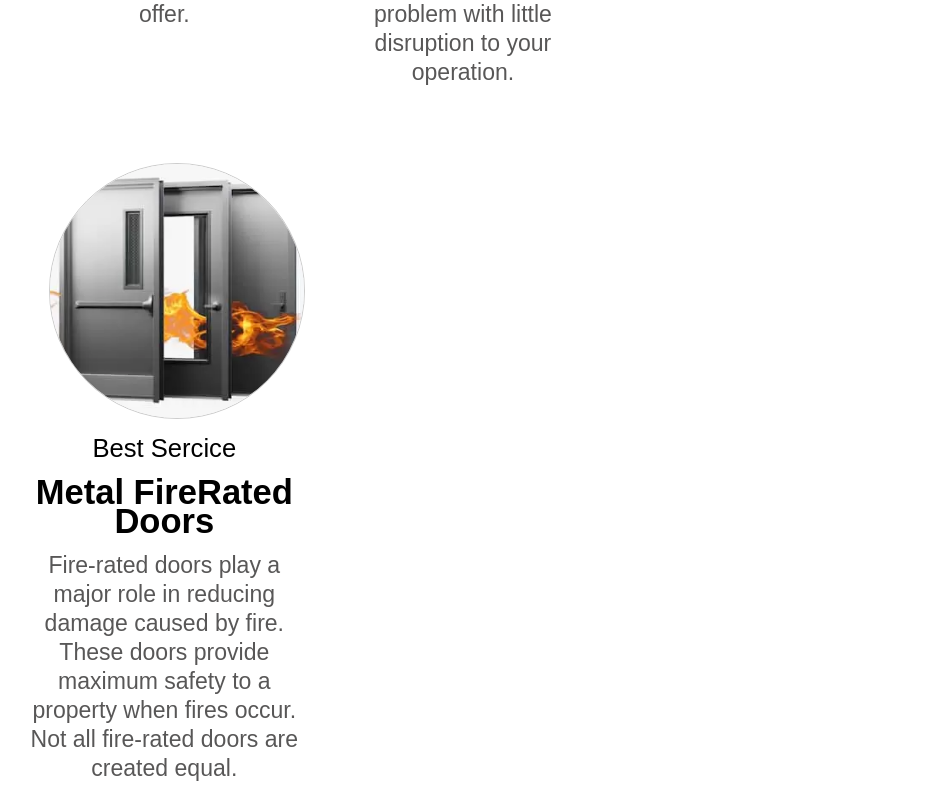
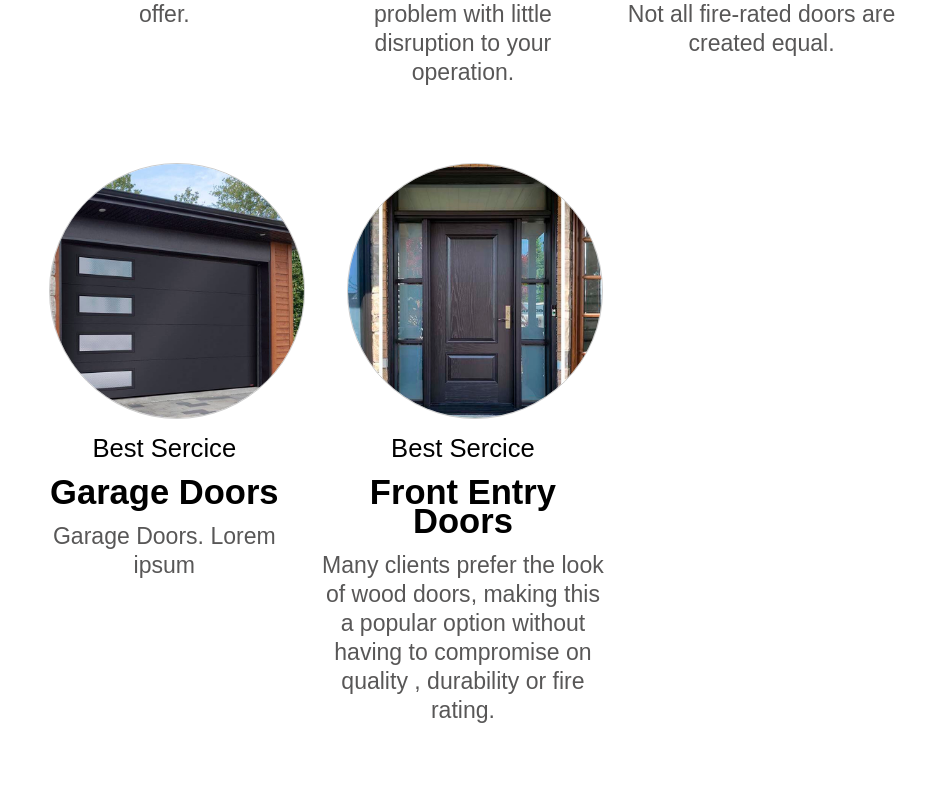
Before and after one commit to Gtadoorsolution/gtadoorsolution, a Next.js app: page / in a window 1280 px wide. Shown: the part 1604-2400 px from the top of the page, without its empty margins (177-1103 px from the left). Built offline with nearby package versions, Linux system fonts and the light colour scheme.

Commit message:
Add garage doors

```diff
--- a/src/data/servicesList.js
+++ b/src/data/servicesList.js
@@ -30,17 +30,23 @@ const servicesList = [
         image: "/services/Commercial Door Repair.jpg"
     },
     {
+        title: "Metal FireRated Doors",
+        description: "Fire-rated doors play a major role in reducing damage caused by fire. These doors provide maximum safety to a property when fires occur. Not all fire-rated doors are created equal.",
+        link: "/services/metal-fire-rated-doors",
+        image: "/services/Metal FireRated Doors.jpg"
+    },
+    {
+        title: "Garage Doors",
+        description: "Garage Doors. Lorem ipsum",
+        link: "/services/metal-fire-rated-doors",
+        image: "/services/garage-doors.jpg"
+    },
+    {
         title: "Front Entry Doors",
         description: "Many clients prefer the look of wood doors, making this a popular option without having to compromise on quality , durability or fire rating.",
         link: "/services/fire-rated-wood-doors/",
         image: "/services/Front Entry Doors.jpg"
     },
-    {
-        title: "Metal FireRated Doors",
-        description: "Fire-rated doors play a major role in reducing damage caused by fire. These doors provide maximum safety to a property when fires occur. Not all fire-rated doors are created equal.",
-        link: "/services/metal-fire-rated-doors",
-        image: "/services/Metal FireRated Doors.jpg"
-    },
 ]
 
 export default servicesList
```
Also changed, not shown: src/pages/services/garage-doors.tsx (added, +10 -0 lines), public/services/garage-doors.jpg (added).
